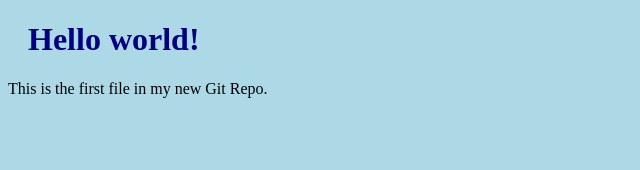
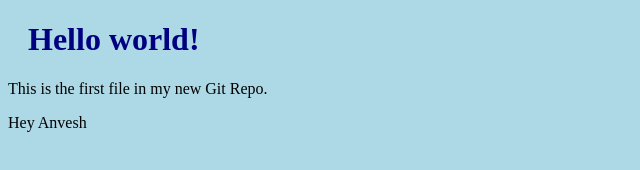
Before and after one commit to janardhanm1997/hellow-world, a plain HTML site: page Index.HTML in a window 1280 px wide. Shown: the full height of the page, 0-640 px from the left. Drawn offline with Linux system fonts and the light colour scheme.

Commit message:
due to changes

```diff
--- a/Index.HTML
+++ b/Index.HTML
@@ -8,6 +8,7 @@
 
 <h1>Hello world!</h1>
 <p>This is the first file in my new Git Repo.</p>
+<p>Hey Anvesh </p>
 
 </body>
 </html>
```
